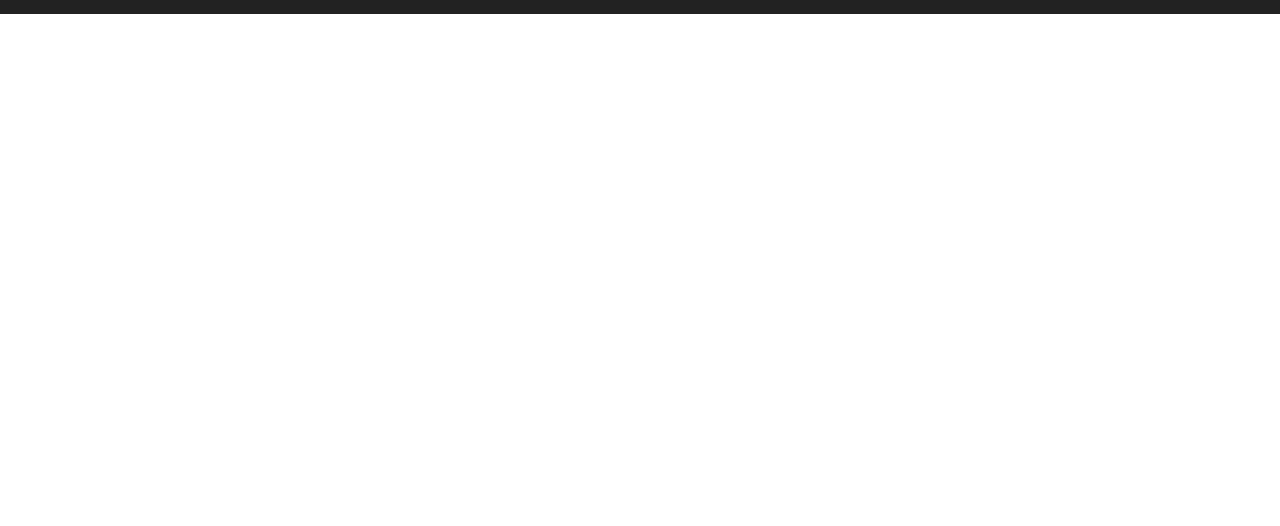
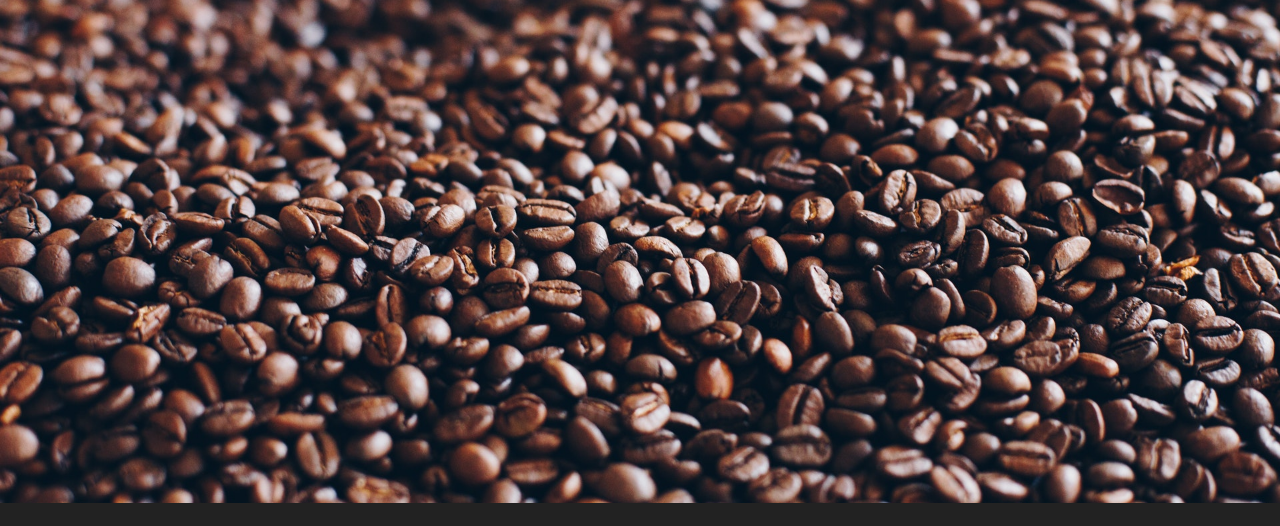
Before and after one commit to taekwonjoe1220/restaurant-page-demo, a website built with webpack: page dist/index.html in a window 1280 px wide. Shown: the part 217-743 px from the top of the page. Built offline with nearby package versions, Linux system fonts and the light colour scheme.

Commit message:
added bg imgs to img src folder and set background on home page

```diff
--- a/src/home.js
+++ b/src/home.js
@@ -1,13 +1,14 @@
 "use strict";
+
+// DOM caching for content background
+const content = document.getElementById("content");
 
 // Home Page body content ** In Progress **
 function createHome() {
   const home = document.createElement("div");
-  home.classList.add("home");
+  home.classList.add("home-content");
 
   // testing with some lorem text
-  home.textContent =
-    "    Lorem ipsum dolor sit amet consectetur adipisicing elit. Natus dolore ad tenetur ratione sed assumenda excepturi, accusantium error consequuntur nihil soluta tempore ipsam ipsum rem aliquid impedit alias blanditiis nisi libero? Assumenda optio ad ratione minima ex porro temporibus dolorum doloribus natus voluptatum ipsam, est nulla sed. Dolor, excepturi a";
   return home;
 }
 
--- a/src/style.css
+++ b/src/style.css
@@ -41,6 +41,7 @@ body {
 }
 
 .nav ul li {
+  height: 100%;
   margin: 0 15px;
   text-transform: uppercase;
   font-size: 0.9rem;
@@ -81,3 +82,9 @@ footer {
   background: #222;
   color: white;
 }
+
+.home-content {
+  background: url("./img/desktop-bg.jpg") no-repeat center center/cover;
+  width: 100%;
+  height: 600px;
+}
```
Also changed, not shown: dist/d8045e7b45893ce6bb54.jpg (added), src/img/desktop-bg.jpg (added), src/img/high-res-bg.jpg (added), src/img/mobile-bg.jpg (added), 1 other file.
